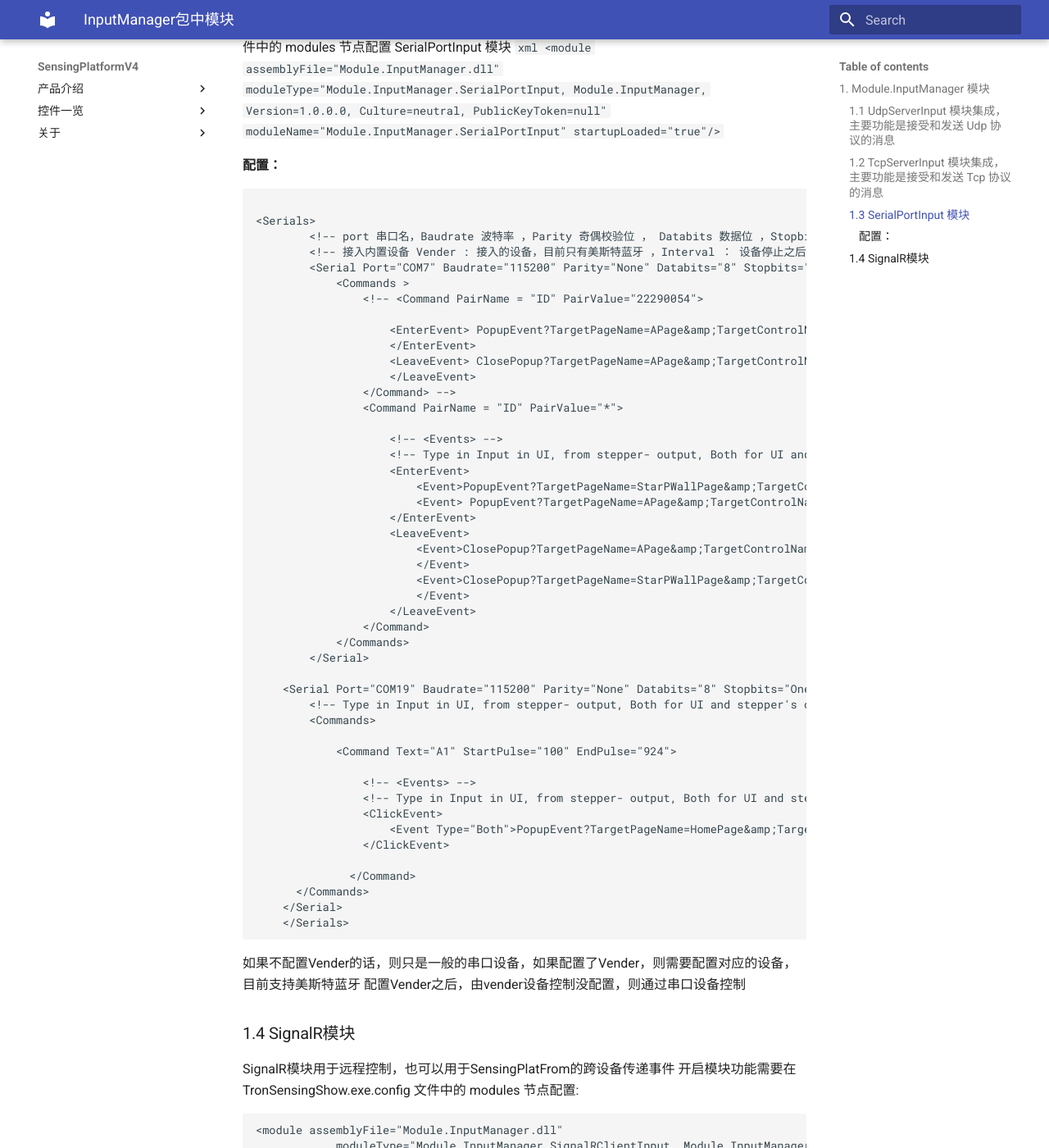
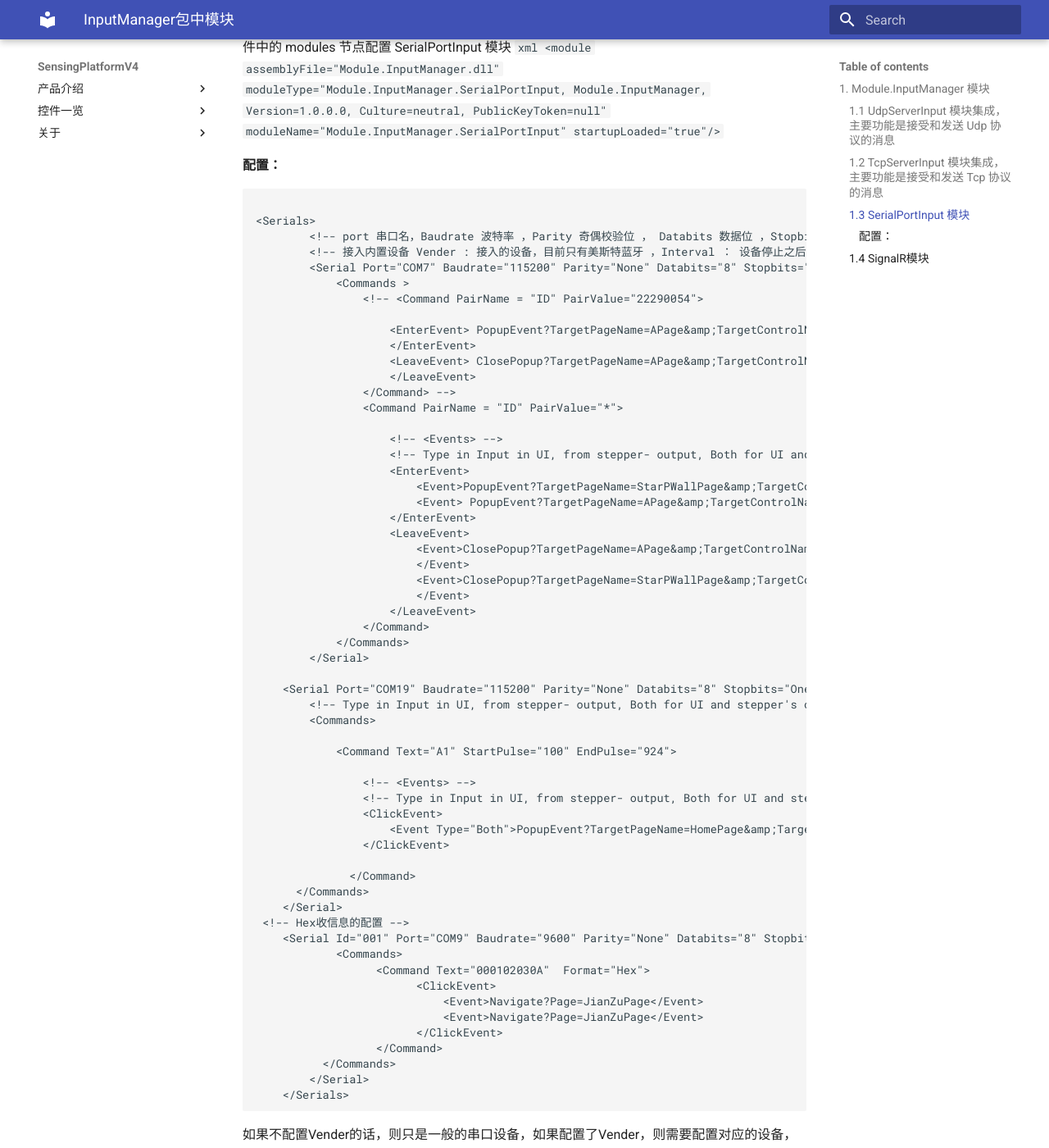
Before and after one commit to troncell/SensingPlatformDocs, an MkDocs documentation site: the page built from docs/模块一览/InputManager包中模块.md, in a window 1280 px wide and 1400 px high, scrolled down 2777 px. Shown: the whole window at 82% size. Built offline with MkDocs 1.6.1 and Material for MkDocs 9.7.7, drawn with Linux system fonts in a browser that asks for light colours.

Commit message:
Update InputManager包中模块.md

````diff
--- a/docs/模块一览/InputManager包中模块.md
+++ b/docs/模块一览/InputManager包中模块.md
@@ -184,6 +184,17 @@ SerialPortInput 模块主要用于与串口设备的通讯
 			  </Command>
       </Commands>
     </Serial>
+ <!-- Hex收信息的配置 -->
+	<Serial Id="001" Port="COM9" Baudrate="9600" Parity="None" Databits="8" Stopbits="One" Format="Hex"   Enable="True" Provider="">
+			<Commands>
+		          <Command Text="000102030A"  Format="Hex">
+			            <ClickEvent>
+			                <Event>Navigate?Page=JianZuPage</Event>
+							<Event>Navigate?Page=JianZuPage</Event>
+			            </ClickEvent>
+		          </Command>
+	      </Commands>
+	    </Serial>
 	</Serials>
 ```
 
````
